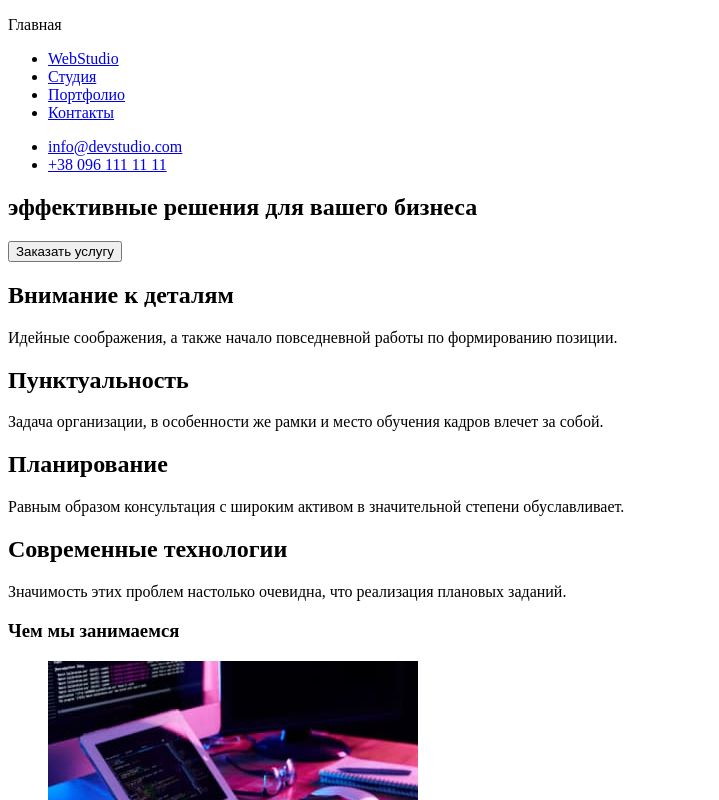
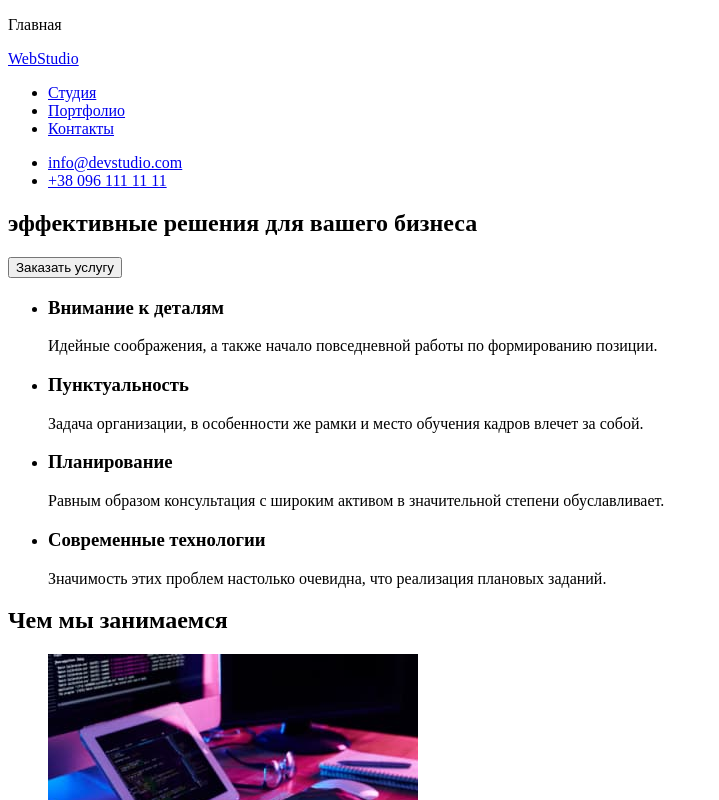
Before and after one commit to JuliaUsenina/goit-markup-hw1, a plain HTML site: page index.html in a window 1280 px wide. Shown: the top 800 px of the page, without its empty margins (0-719 px from the left). Drawn offline with Linux system fonts and the light colour scheme.

Commit message:
изменения в заголовках, хедере и футере

```diff
--- a/index.html
+++ b/index.html
@@ -11,8 +11,8 @@
 <p>Главная</p>
 <header>
     <nav>
+        <a href="WebStudio" lang="en">WebStudio</a>
     <ul>
-        <li><a href="WebStudio" lang="en">WebStudio</a></li>
         <li><a href="Студия">Студия</a></li>
         <li><a href="Портфолио">Портфолио</a></li>
         <li><a href="Контакты">Контакты</a></li>
@@ -34,27 +34,29 @@
 
     <section>
         <h2 hidden>перечень преимуществ</h2>
-        <div>
-            <h2>Внимание к деталям</h2>
-            <p>Идейные соображения, а также начало повседневной работы по формированию позиции.</p>
-        </div>
-        <div>
-            <h2>Пунктуальность</h2>
-            <p>Задача организации, в особенности же рамки и место обучения кадров влечет за собой.</p>
-        </div>
-        <div>
-            <h2>Планирование</h2>
-            <p>Равным образом консультация с широким активом в значительной степени обуславливает.</p>
-        </div>
-        <div>
-            <h2>Современные технологии</h2>
-            <p>Значимость этих проблем настолько очевидна, что реализация плановых заданий.</p>
-        </div>
+        <ul>
+            <li>
+                <h3>Внимание к деталям</h3>
+                <p>Идейные соображения, а также начало повседневной работы по формированию позиции.</p>
+            </li>
+            <li>
+                <h3>Пунктуальность</h3>
+                <p>Задача организации, в особенности же рамки и место обучения кадров влечет за собой.</p>
+            </li>
+            <li>
+                <h3>Планирование</h3>
+                <p>Равным образом консультация с широким активом в значительной степени обуславливает.</p>
+            </li>
+            <li>
+                <h3>Современные технологии</h3>
+                <p>Значимость этих проблем настолько очевидна, что реализация плановых заданий.</p>
+            </li>
+        </ul>
     </section>
 
     <section>
         <div>
-            <h3>Чем мы занимаемся</h3>
+            <h2>Чем мы занимаемся</h2>
             <ul>
                 <li><img src="./images/about/фото1.jpg" alt="программист работает в своем рабочем офисе" width="370" height="294"></li>
                 <li><img src="./images/about/фото2.jpg" alt="вебдизайнер работает над интерфейсом смартфонов" width="370" height="294"></li>
@@ -65,7 +67,7 @@
 
     <section>
         <div>
-            <h3>Наша команда</h3>
+            <h2>Наша команда</h2>
             <ul>
                 <li>
                     <img src="./images/team/игорь.jpg" alt="продакт дизайнер игорь демьяненко" width="270" height="260">
@@ -96,23 +98,20 @@
 </main>
 
 <footer>
-
+    <a href="WebStudio" lang="en">WebStudio</a>
+    <address>
         <ul>
-            <li><a href="WebStudio" lang="en">WebStudio</a></li>
             <li>
-                <address><a href="https://goo.gl/maps/Cnqg4gfYeYdehvC88" target="_blank" rel="noopener noreferrer">г. Киев, пр-т Леси Украинки, 26</a>
-                </address>
+                <a href="https://goo.gl/maps/Cnqg4gfYeYdehvC88" target="_blank" rel="noopener noreferrer">г. Киев, пр-т Леси Украинки, 26</a>
             </li>
             <li>
-                <address><a href="mailto:info@example.com">info@example.com</a>
-                </address>
+                <a href="mailto:info@example.com">info@example.com</a>
             </li>
             <li>
-                <address><a href="tel:+380961111111">+38 096 111 11 11</a>
-                </address>
+                <a href="tel:+380961111111">+38 096 111 11 11</a>
             </li>
         </ul>
-
+    </address>
 </footer>
 </body>
 
```
